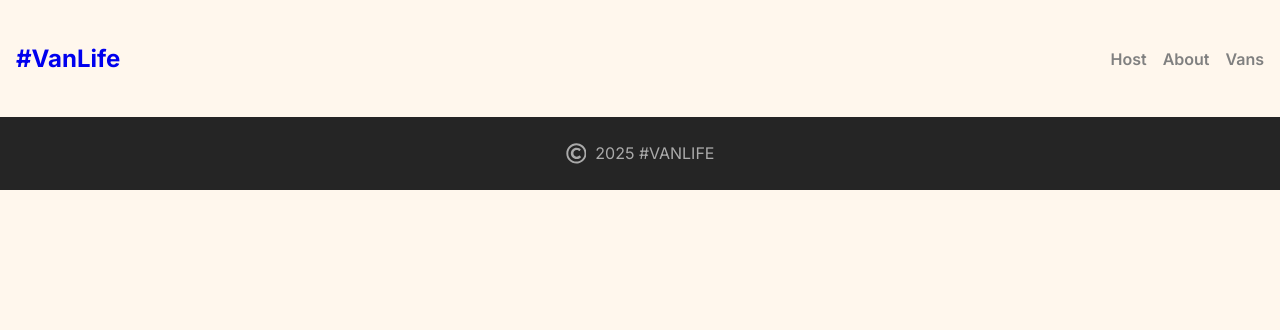
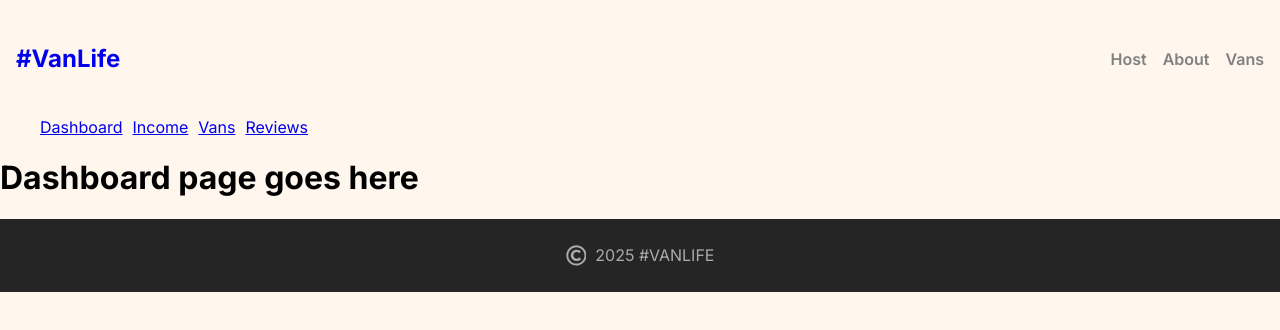
Before and after one commit to emirisato1003/react-vanLife, a React (Vite) app: page /host in a window 1280 px wide. Shown: the top 330 px of the page. Built offline with nearby package versions, Linux system fonts and the light colour scheme; what miragejs would draw is missing.

Commit message:
set navigation bar in hostLayout component, and styling it.

```diff
--- a/src/pages/Host/Dashboard.jsx
+++ b/src/pages/Host/Dashboard.jsx
@@ -1,8 +1,7 @@
-import { Outlet } from "react-router-dom";
+// import { Link, Outlet } from "react-router-dom";
 
 export default function Dashboard() {
     return <>
-        <Outlet />
         <h1>Dashboard page goes here</h1>
     </>;
 }
--- a/src/pages/Host/HostLayout.jsx
+++ b/src/pages/Host/HostLayout.jsx
@@ -1,9 +1,16 @@
 import { Outlet } from "react-router-dom";
 import { Link } from "react-router-dom";
-
+import styles from '../Host/HostLayout.module.css'
 export default function HostLayout() {
-    return;
-    <>
-        <Outlet />
-    </>;
+    return (
+        <>
+            <ul className={styles.hostNav}>
+                <li className={styles.hostNavList}><Link to="/host">Dashboard</Link></li>
+                <li className={styles.hostNavList}><Link to="/host/income">Income</Link></li>
+                <li className={styles.hostNavList}><Link to="/host/vans">Vans</Link></li>
+                <li className={styles.hostNavList}><Link to="/host/reviews">Reviews</Link></li>
+            </ul>
+            < Outlet />
+        </>
+    );
 }
--- /dev/null
+++ b/src/pages/Host/HostLayout.module.css
@@ -0,0 +1,11 @@
+
+.hostNav{
+    display: flex;
+    list-style-type: none;
+    gap: 10px;
+}
+
+.hostNavList a:focus{
+    font-weight: 700;
+    color: black;
+}
```
